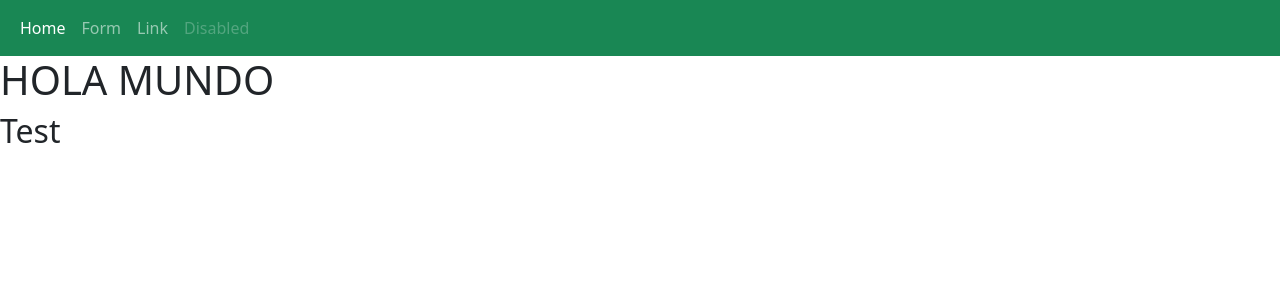
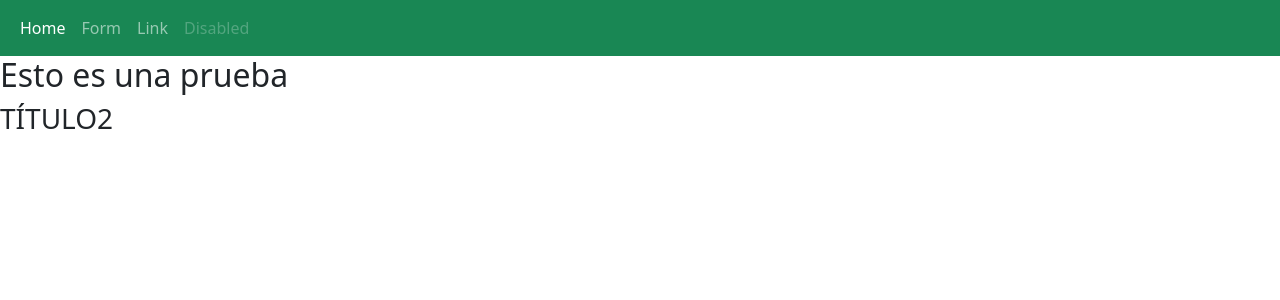
Before and after one commit to AlexBlacio1/frontend, an Angular app: page /home in a window 1280 px wide. Shown: the top 300 px of the page. Built offline with nearby package versions, Linux system fonts and the light colour scheme.

Commit message:
Update home.component.html

```diff
--- a/src/app/screens/home/home.component.html
+++ b/src/app/screens/home/home.component.html
@@ -1,2 +1,3 @@
-<h1>HOLA MUNDO</h1>
-<h2>Test</h2>
+
+<h2>Esto es una prueba</h2>
+<h3>TÍTULO2</h3>
```
